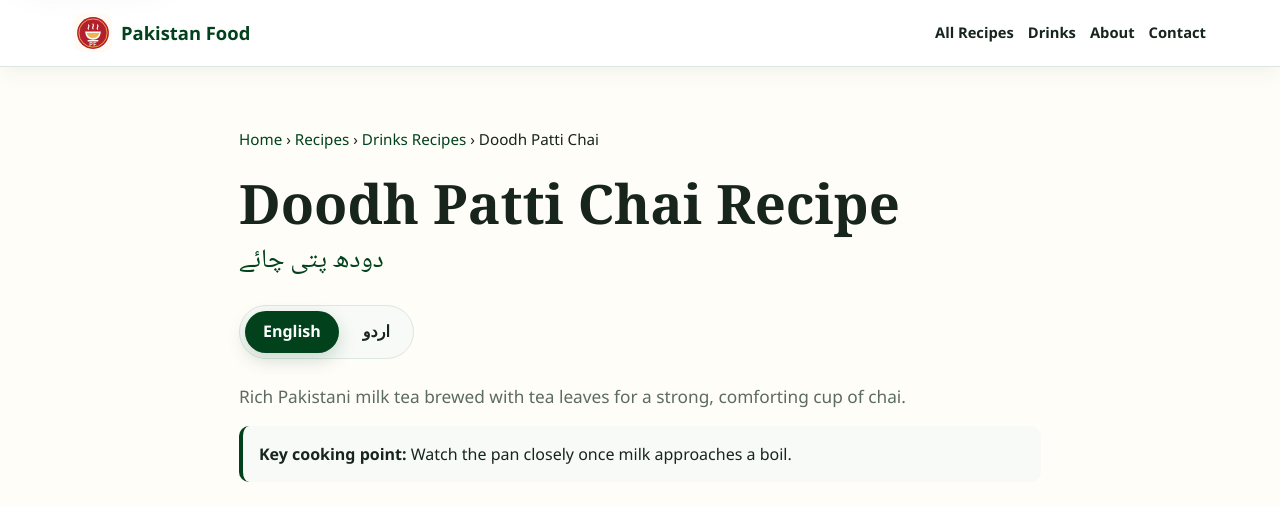
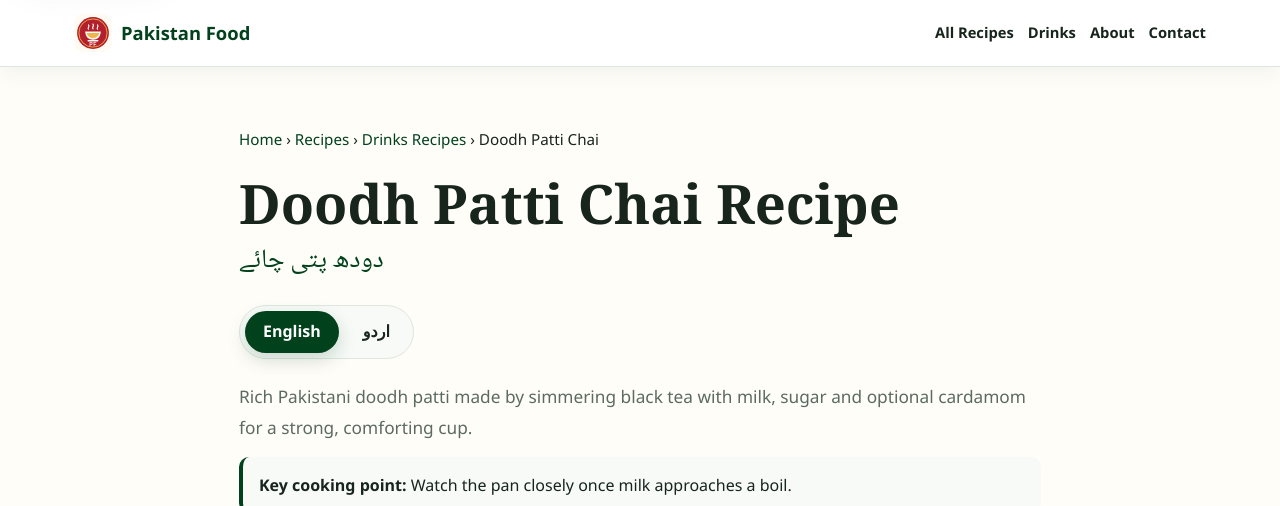
Before and after one commit to manazarali01-hub/pakistan-food, a Jekyll site: the page built from recipes/doodh-patti-chai.html, in a window 1280 px wide and 1400 px high. Shown: the top 506 px of the window. Built offline with Jekyll 4.4.1, drawn with Linux system fonts in a browser that asks for light colours; some of the changed lines change nothing that is shown; some of the changed text lies outside the part shown; grey boxes are pictures that could not be loaded.

Commit message:
Improve Doodh Patti Chai recipe clarity

```diff
--- a/_data/recipes/doodh-patti-chai.json
+++ b/_data/recipes/doodh-patti-chai.json
@@ -5,7 +5,19 @@
   "time": "12 min",
   "serves": 2,
   "image": "https://commons.wikimedia.org/wiki/Special:Redirect/file/Doodh_Patti_Chai.JPG?width=800",
-  "description": "Rich Pakistani milk tea brewed with tea leaves for a strong, comforting cup of chai.",
-  "ingredients": ["2 cups milk", "2 tsp black tea leaves", "2 to 3 tsp sugar", "2 green cardamoms, optional", "0.25 cup water, optional"],
-  "method": ["Heat milk in a saucepan.", "Add tea leaves, sugar and cardamom.", "Bring gently to a boil.", "Simmer until the colour deepens.", "Strain into cups and serve hot."]
+  "description": "Rich Pakistani doodh patti made by simmering black tea with milk, sugar and optional cardamom for a strong, comforting cup.",
+  "ingredients": [
+    "2 cups milk",
+    "2 tsp black tea leaves",
+    "2 to 3 tsp sugar, or to taste",
+    "2 green cardamom pods, lightly crushed, optional",
+    "0.25 cup water, optional"
+  ],
+  "method": [
+    "Add the milk to a saucepan with the optional water and cardamom, and heat gently while watching closely so it does not boil over.",
+    "Add the black tea leaves and sugar once the liquid is hot, then stir to dissolve the sugar.",
+    "Bring the chai to a controlled boil, lower the heat and simmer briefly until the colour deepens and the tea strength suits you.",
+    "Avoid extending the boil excessively to force a darker colour, as prolonged brewing can make the tea harsh.",
+    "Strain directly into cups and serve hot. Adjust tea quantity or simmering time on the next batch if you prefer a stronger or lighter doodh patti."
+  ]
 }
```
